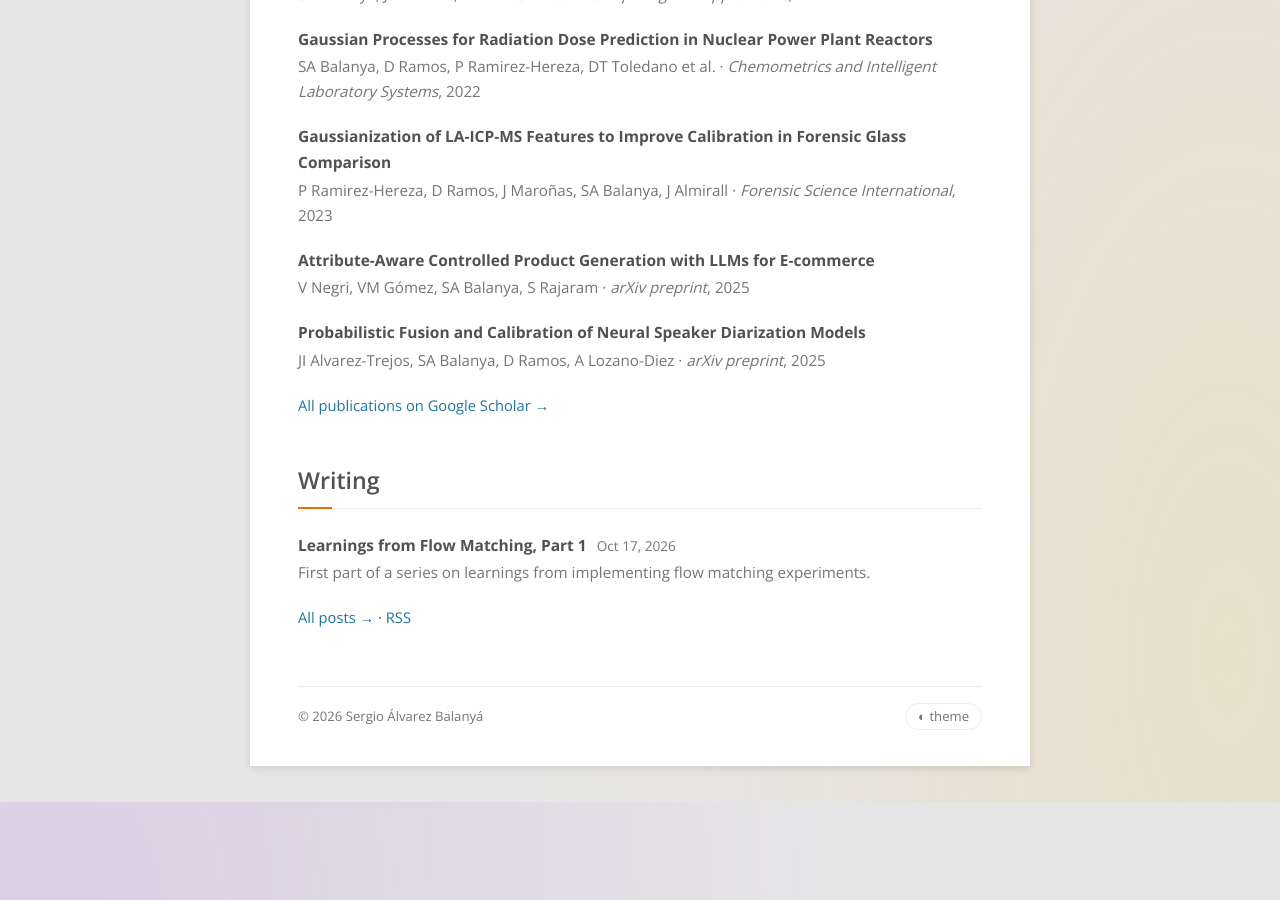
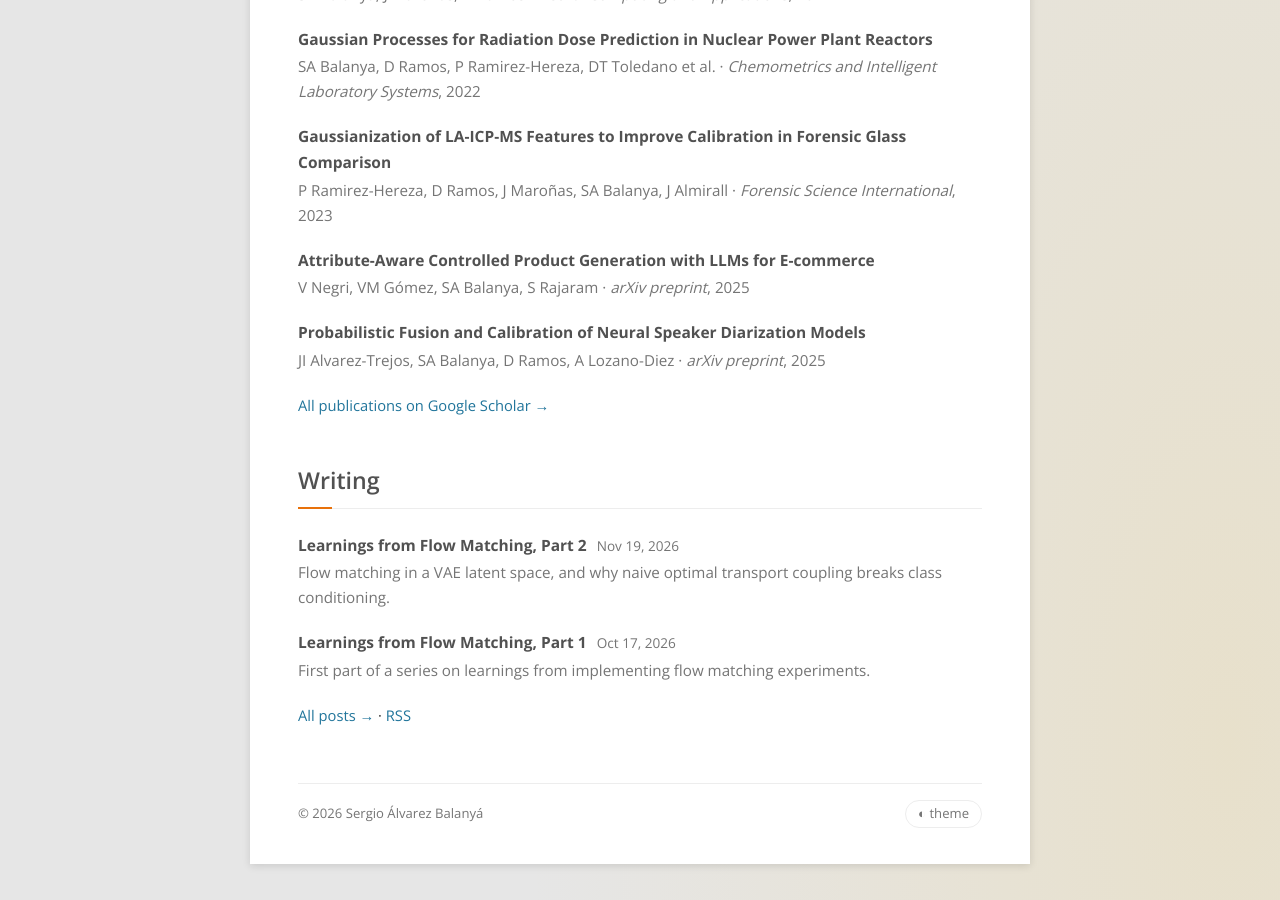
Before and after one commit to sabalanya/sabalanya.github.io, a Jekyll site: the page built from index.html, in a window 1280 px wide and 900 px high, scrolled down 1671 px. Built offline with Jekyll 4.4.1, drawn with Linux system fonts in a browser that asks for light colours; part of the change alters nothing that is shown.

Commit message:
add new post on flow-matching

````diff
--- a/_posts/2026-10-17-flow-matching-p1.md
+++ b/_posts/2026-10-17-flow-matching-p1.md
@@ -211,4 +211,4 @@ The tradeoff is that the class information is baked into the sampling procedure
 
 ## What's Next
 
-Part 2 will go further: flow inversion (running the ODE backwards to encode real images into noise), mode identification with multimodal source distributions, and time embeddings as an alternative to passing $t$ as a raw scalar. More on that when the experiments are done.
+Part 2 moves flow matching into a VAE latent space and looks at how OT coupling interacts with class conditioning. After that, a later part will go further: flow inversion (running the ODE backwards to encode real images into noise), mode identification with multimodal source distributions, and time embeddings as an alternative to passing $t$ as a raw scalar. More on that when the experiments are done.
--- /dev/null
+++ b/_posts/2026-11-19-flow-matching-p2.md
@@ -0,0 +1,121 @@
+---
+title: Learnings from Flow Matching, Part 2
+description: Flow matching in a VAE latent space, and why naive optimal transport coupling breaks class conditioning.
+math: true
+---
+
+This is the second part of a series on learnings from implementing toy flow matching experiments. In [part 1](/2026/10/17/flow-matching-p1.html) I covered the basics: the base noise variance, the midpoint ODE solver, optimal transport (OT) coupling and a few ways of conditioning on class labels. This time I move the whole thing into the latent space of a VAE, and spend most of the post chasing down a bug that turned out not to be a bug in the code, but in my understanding of what OT coupling does to a conditional model.
+
+The short version: **if you combine minibatch OT with class conditioning, the base distribution you train on is no longer a standard normal given the class, and sampling from a standard normal will mix up your classes.** The fix is either to drop OT or to solve the OT problem separately inside each class.
+
+The code for all experiments is in the [flow-matching repository](https://github.com/sabalanya/flow-matching).
+
+---
+
+## 1. Flow Matching in a Latent Space
+
+Instead of learning a velocity field over 784 pixels, we can first compress the images with a VAE and learn the flow over the latent code. Sampling then has three steps: draw noise, integrate the ODE in latent space, and decode with the VAE decoder.
+
+The appeal is that the flow network becomes tiny. I used a 16-dimensional latent space, so the velocity field is a small MLP that takes $(z_t, t, \text{class embedding})$ and returns a 16-dimensional velocity, instead of a model that has to handle 784 pixel dimensions.
+
+The VAE is a small convolutional encoder and decoder trained with the usual objective,
+
+$$\mathcal{L} = \underbrace{\text{BCE}(x, \hat{x})}_{\text{reconstruction}} + \beta \, \text{KL}\big(q(z|x)\,\|\,\mathcal{N}(0, I)\big),$$
+
+and the flow is trained on the encoder means $\mu(x)$. The data distribution $p_1$ of the flow is then the set of latent codes of the training images, labeled with their digit.
+
+![Reconstructions from the VAE](/assets/images/2026-11-19-flow-matching-p2/vae_reconstructions.png){:width="600"}
+
+---
+
+## 2. The Problem: Classes Get Mixed Up
+
+I trained a class-conditional flow on the latent codes (with the same class embedding concatenation as approach 1 in part 1) and sampled ten rows, one per requested digit. As in part 1, I also varied the std of the base distribution at sampling time.
+
+Two things happened, and only one of them was expected. Lowering the std reduced the diversity of the samples, as before. Raising it increased diversity, but not the way I wanted. I expected to see many styles of the requested digit, for example eight different 1s when asking for class 1. Instead, **the extra diversity came from the samples drifting into other classes.**
+
+![Conditional samples at increasing base std](/assets/images/2026-11-19-flow-matching-p2/sigma_sweep.gif){:width="400"}
+
+This is a clear failure of conditioning: the class label was supposed to pick the digit, and the noise was supposed to pick the style.
+
+---
+
+## 3. First Suspect: The VAE Latent Space
+
+My first guess was that the VAE simply did not encode the class well enough. If the digits overlap in latent space, no flow can separate them cleanly.
+
+To test this I made the VAE class-aware by adding a linear classifier head on top of $z$ and training it jointly with the VAE loss. Then I compared the t-SNE of the latent codes of the two VAEs.
+
+![t-SNE of the base VAE vs the class-aware VAE](/assets/images/2026-11-19-flow-matching-p2/tsne.png)
+
+The class-aware latent space is clearly better organized. A linear classifier trained on the encoder means jumps from about 92% to 97.5% test accuracy when pretraining the VAE with the class-aware objective, and 10-nearest-neighbors reaches increases from 96% to 98%. So the information is there. But when I retrained the flow on this latent space, the class mixing was still there at larger base std. The VAE was not the main problem.
+
+---
+
+## 4. The Real Culprit: OT Coupling Ignores the Class
+
+The flow training loop I was using came straight from part 1, including the minibatch OT coupling:
+
+```python
+cost = distance.cdist(x_0.cpu().numpy(), x_1.cpu().numpy())
+row_ind, col_ind = linear_sum_assignment(cost)
+x_0, x_1_ot = x_0[row_ind], x_1[col_ind]
+c = c[col_ind]
+```
+
+The last line is the important one. OT pairs each noise vector with the nearest data point in the batch, regardless of its class, and the label then follows the data point. So what the network sees during training is no longer a pair of independent variables. A noise vector $x_0$ only ever appears with the class of the data point it was matched to, which means
+
+$$p_\text{train}(x_0 \mid c) \neq \mathcal{N}(0, \sigma^2 I).$$
+
+The class and the noise are correlated, and the network is free to use the position of $x_0$ as a shortcut to figure out what the class is.
+
+At sampling time, on the other hand, we pick a class $c$ and draw $x_0 \sim \mathcal{N}(0, \sigma^2 I)$ independently of it. That pair is out of distribution for the network: a combination of noise and class that it was never trained on. The larger the std, the more of the noise space we explore and the more often this happens, which is consistent with the mixing getting worse as the base std grows.
+
+This is actually close to what happened in approach 3 of part 1, where I conditioned on the class through the base distribution. There, making the source depend on the class was the whole point. Here it happens by accident, and then I sampled as if it had not.
+
+---
+
+## 5. The Fix: Keep the Base Distribution Gaussian Given the Class
+
+There are two ways to restore $p(x_0 \mid c) = \mathcal{N}(0, \sigma^2 I)$:
+
+1. **No OT.** Pair noise and data independently, which is plain flow matching.
+2. **Class-wise OT.** Solve the assignment problem separately inside each class in the batch. The noise never gets matched across classes, so it stays independent of the label, but we still get the shorter and straighter paths that OT gives.
+
+```python
+def class_ot_coupling(x_0, x_1, c):
+    x_0_ot = x_0.clone()
+    for k in c.unique():
+        idx = (c == k).nonzero().squeeze(1)
+        cost = distance.cdist(x_0[idx].cpu().numpy(), x_1[idx].cpu().numpy())
+        row_ind, col_ind = linear_sum_assignment(cost)
+        x_0_ot[idx[col_ind]] = x_0[idx[row_ind]]
+    return x_0_ot
+```
+
+I trained three flows with identical architecture, seed and number of epochs, changing only the coupling: no OT, global OT (the original), and class-wise OT. To measure whether a sample really belongs to the requested class, I trained a small independent CNN on real MNIST and used it to classify the decoded samples.
+
+![Class accuracy of generated samples vs base std](/assets/images/2026-11-19-flow-matching-p2/accuracy_vs_sigma.png){:width="600"}
+
+| Base std | No OT | Global OT | Class-wise OT |
+|---|---|---|---|
+| 0.2 | 1.000  |  0.986  |  1.000 |
+| 0.6 | 1.000  |  0.885  |  1.000 |
+| 1.0 | 0.965  |  0.711  |  0.970 |
+
+Global OT is clearly the worst of the three, and the gap grows with the base std. Both fixes recover class fidelity.
+
+![Samples for the three couplings at std 1.0](/assets/images/2026-11-19-flow-matching-p2/coupling_grids.png)
+
+With the fix, asking for class 1 at a large std now gives different styles of 1 rather than other digits, which is what I originally expected from the noise. The better representation learned by the flows with class-wise OT and no OT is also visible in the t-SNE of the decoded samples, which shows tighter clusters for each digit.
+
+![T-SNE of sampled latents](/assets/images/2026-11-19-flow-matching-p2/tsne_flows.png)
+
+---
+
+## Takeaways
+
+- **Minibatch OT changes the distribution of the noise given the label.** If the label follows the data point, the class-conditional base distribution is no longer Gaussian, and sampling from a Gaussian is a train/test mismatch.
+- **Keep the noise independent of the condition.** Either skip OT or run it within each condition group.
+- **Check the conditioning before blaming the representation.** My first instinct was to improve the VAE latent space, which helped the geometry but not the problem I actually had.
+- **Capacity matters too.** In my tests, widening the flow MLP from 32 to 256 hidden units helped the sample quality at large std, even in a 16-dimensional space.
````
Also changed, not shown: assets/images/2026-11-19-flow-matching-p2/accuracy_vs_sigma.png (added), assets/images/2026-11-19-flow-matching-p2/coupling_grids.png (added), assets/images/2026-11-19-flow-matching-p2/tsne.png (added), assets/images/2026-11-19-flow-matching-p2/tsne_flows.png (added), assets/images/2026-11-19-flow-matching-p2/vae_reconstructions.png (added), 1 other file.
